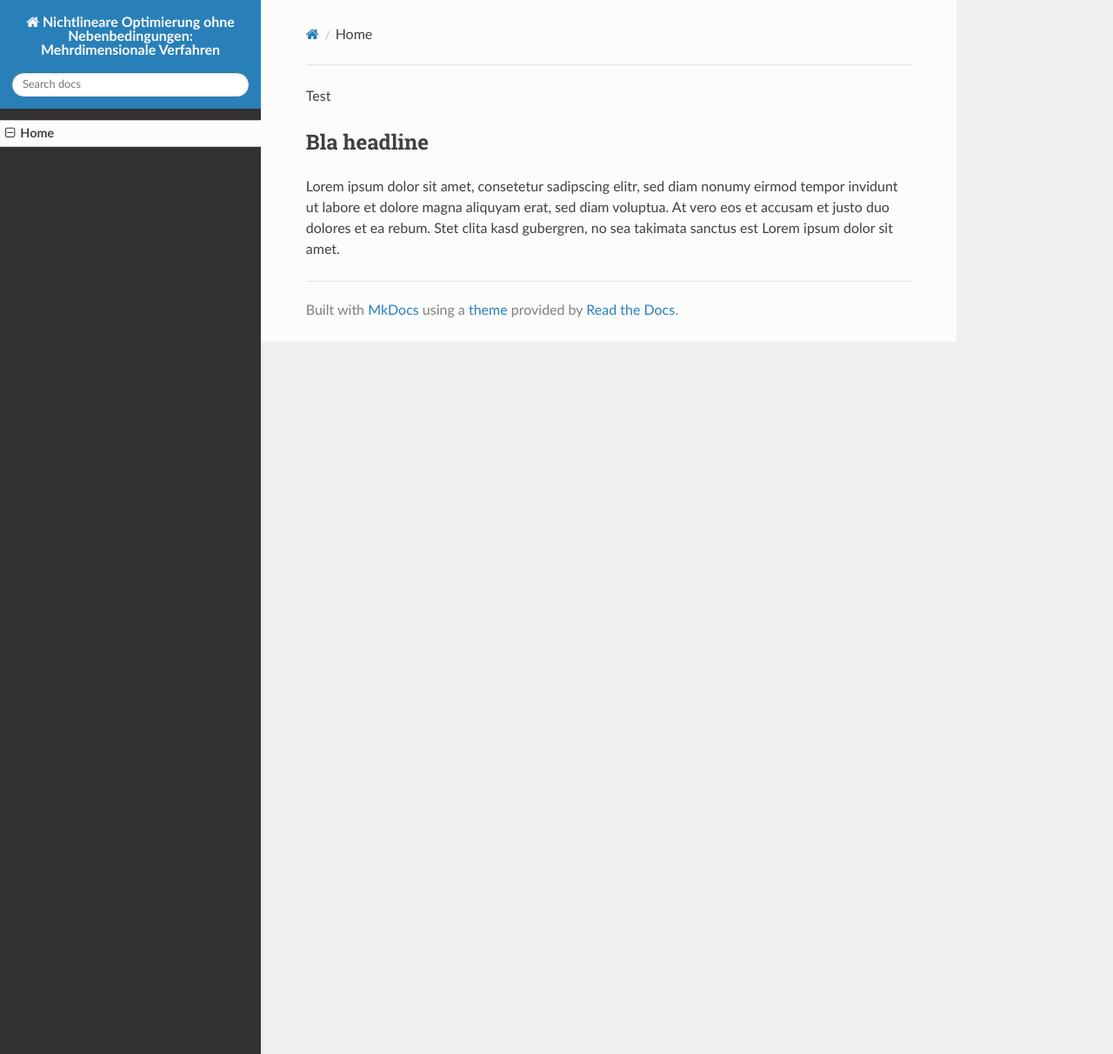
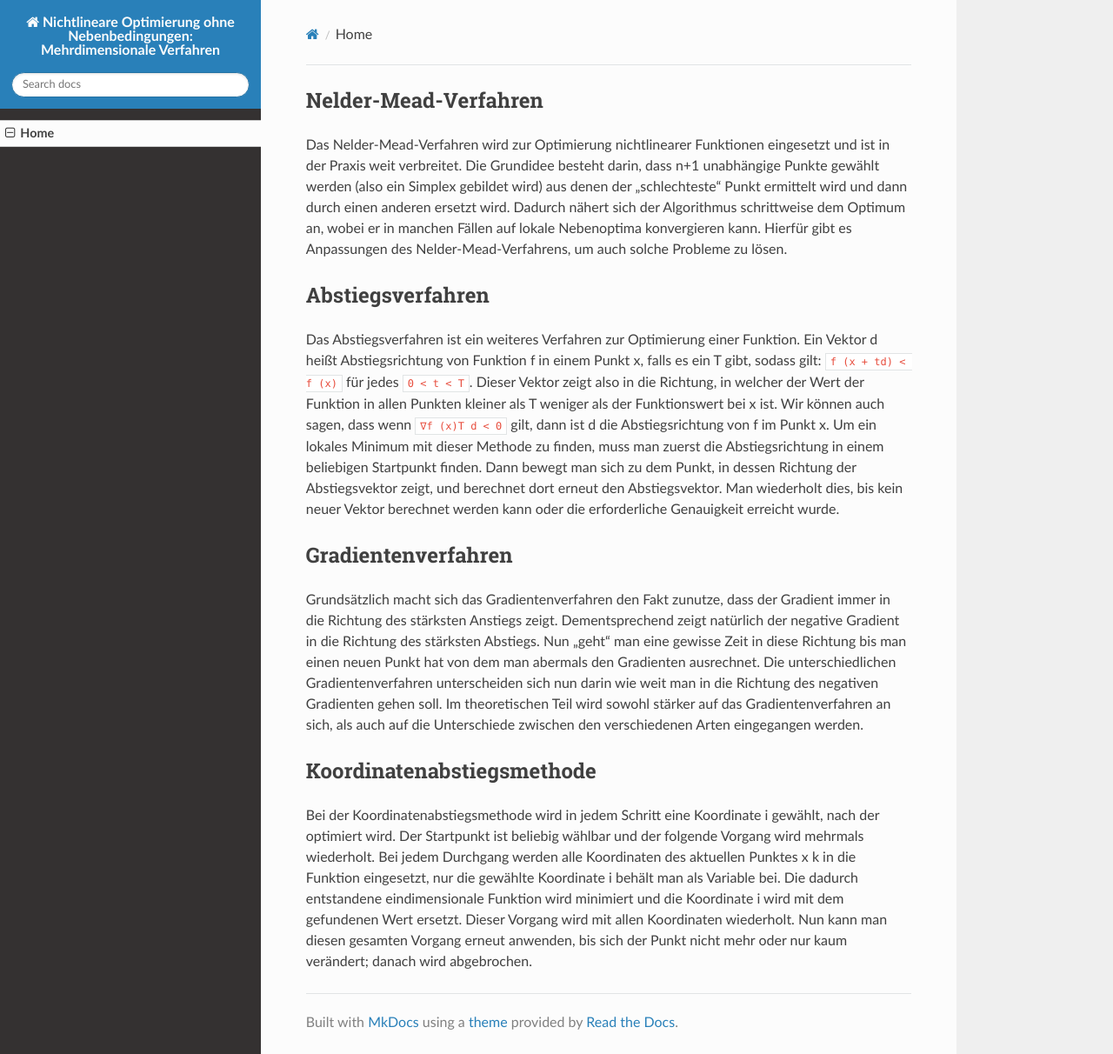
Before and after one commit to burnoutberni/univie-ops, an MkDocs documentation site: the page built from docs/index.md, in a window 1280 px wide and 1212 px high. Shown: the whole window at 87% size. Built offline with MkDocs 1.6.1, drawn with Linux system fonts in a browser that asks for light colours; nearby versions of some CDN libraries; old or Windows-style settings are respelled for this version of MkDocs.

Commit message:
changed docs

````diff
--- a/docs/index.md
+++ b/docs/index.md
@@ -1,5 +1,15 @@
-Test
+## Nelder-Mead-Verfahren
 
-## Bla headline
+Das Nelder-Mead-Verfahren wird zur Optimierung nichtlinearer Funktionen eingesetzt und ist in der Praxis weit verbreitet. Die Grundidee besteht darin, dass n+1 unabhängige Punkte gewählt werden (also ein Simplex gebildet wird) aus denen der „schlechteste“ Punkt ermittelt wird und dann durch einen anderen ersetzt wird. Dadurch nähert sich der Algorithmus schrittweise dem Optimum an, wobei er in manchen Fällen auf lokale Nebenoptima konvergieren kann. Hierfür gibt es Anpassungen des Nelder-Mead-Verfahrens, um auch solche Probleme zu lösen.
 
-Lorem ipsum dolor sit amet, consetetur sadipscing elitr, sed diam nonumy eirmod tempor invidunt ut labore et dolore magna aliquyam erat, sed diam voluptua. At vero eos et accusam et justo duo dolores et ea rebum. Stet clita kasd gubergren, no sea takimata sanctus est Lorem ipsum dolor sit amet.
+## Abstiegsverfahren
+
+Das Abstiegsverfahren ist ein weiteres Verfahren zur Optimierung einer Funktion. Ein Vektor d heißt Abstiegsrichtung von Funktion f in einem Punkt x, falls es ein T gibt, sodass gilt: ```f (x + td) < f (x)``` für jedes ```0 < t < T```. Dieser Vektor zeigt also in die Richtung, in welcher der Wert der Funktion in allen Punkten kleiner als T weniger als der Funktionswert bei x ist. Wir können auch sagen, dass wenn ```∇f (x)T d < 0``` gilt, dann ist d die Abstiegsrichtung von f im Punkt x. Um ein lokales Minimum mit dieser Methode zu finden, muss man zuerst die Abstiegsrichtung in einem beliebigen Startpunkt finden. Dann bewegt man sich zu dem Punkt, in dessen Richtung der Abstiegsvektor zeigt, und berechnet dort erneut den Abstiegsvektor. Man wiederholt dies, bis kein neuer Vektor berechnet werden kann oder die erforderliche Genauigkeit erreicht wurde.
+
+## Gradientenverfahren
+
+Grundsätzlich macht sich das Gradientenverfahren den Fakt zunutze, dass der Gradient immer in die Richtung des stärksten Anstiegs zeigt. Dementsprechend zeigt natürlich der negative Gradient in die Richtung des stärksten Abstiegs. Nun „geht“ man eine gewisse Zeit in diese Richtung bis man einen neuen Punkt hat von dem man abermals den Gradienten ausrechnet. Die unterschiedlichen Gradientenverfahren unterscheiden sich nun darin wie weit man in die Richtung des negativen Gradienten gehen soll. Im theoretischen Teil wird sowohl stärker auf das Gradientenverfahren an sich, als auch auf die Unterschiede zwischen den verschiedenen Arten eingegangen werden.
+
+## Koordinatenabstiegsmethode
+
+Bei der Koordinatenabstiegsmethode wird in jedem Schritt eine Koordinate i gewählt, nach der optimiert wird. Der Startpunkt ist beliebig wählbar und der folgende Vorgang wird mehrmals wiederholt. Bei jedem Durchgang werden alle Koordinaten des aktuellen Punktes x k in die Funktion eingesetzt, nur die gewählte Koordinate i behält man als Variable bei. Die dadurch entstandene eindimensionale Funktion wird minimiert und die Koordinate i wird mit dem gefundenen Wert ersetzt. Dieser Vorgang wird mit allen Koordinaten wiederholt. Nun kann man diesen gesamten Vorgang erneut anwenden, bis sich der Punkt nicht mehr oder nur kaum verändert; danach wird abgebrochen.
````
